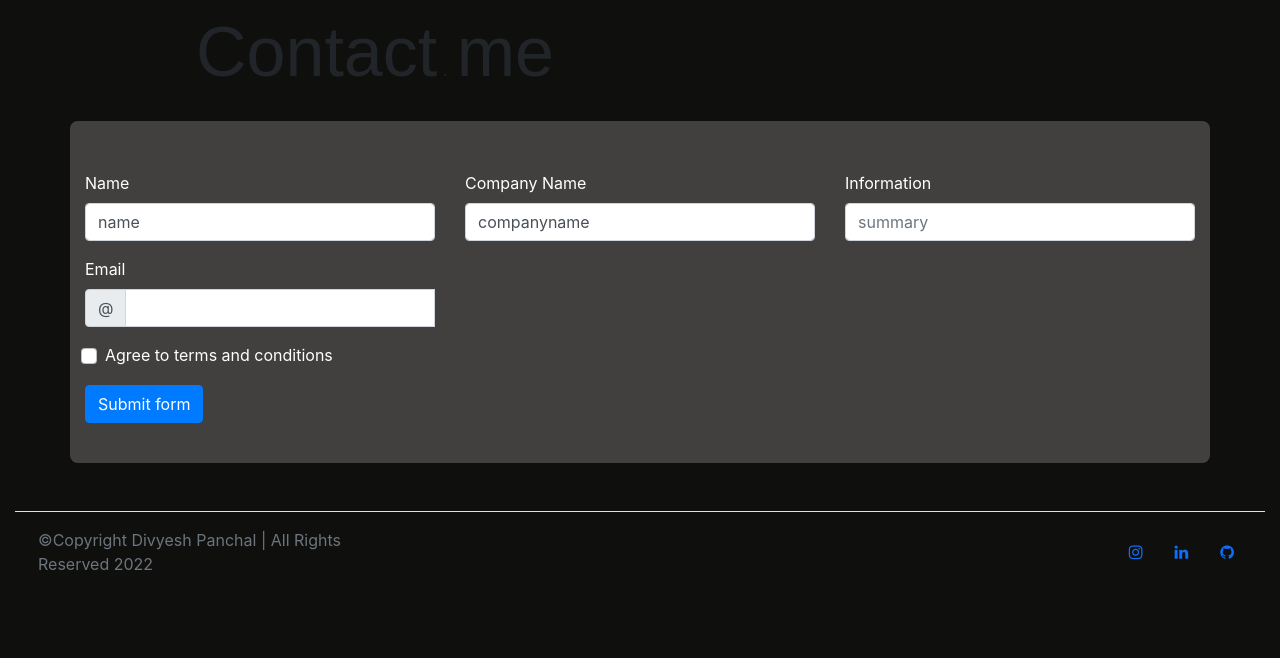
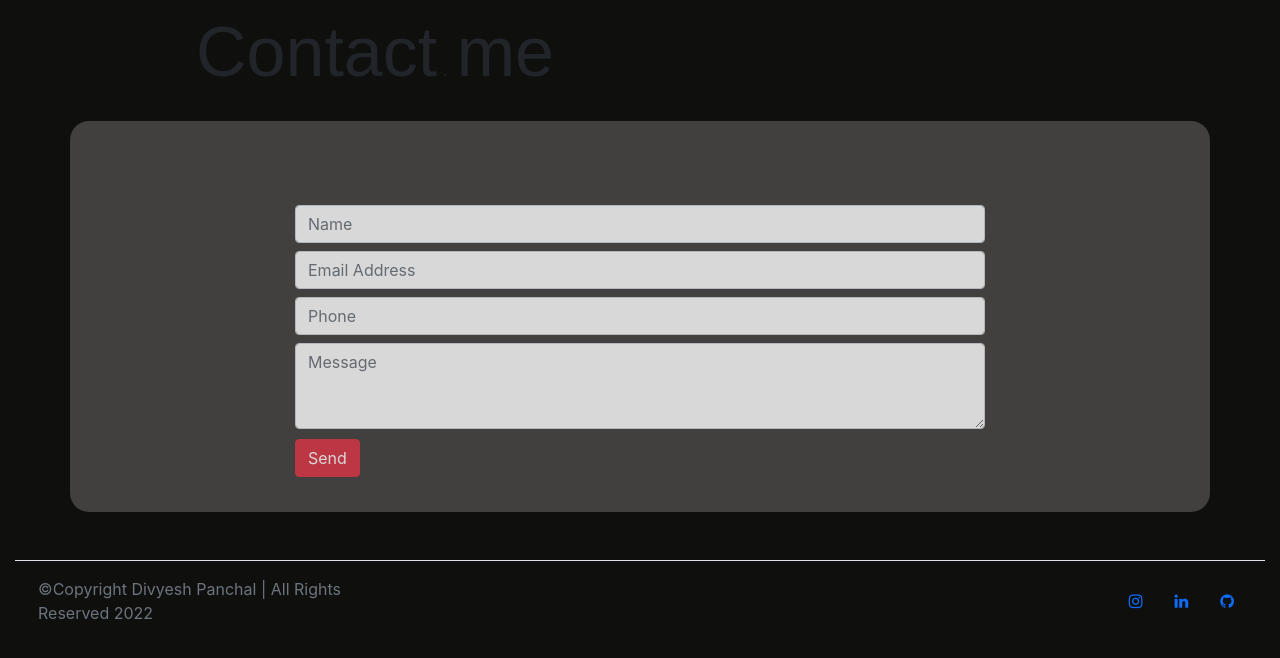
Before and after one commit to DivyeshPanchalDP/Portfolio_django, a Django app: page /contact in a window 1280 px wide. Shown: the part 64-722 px from the top of the page. Run offline with Django 3.2, Linux system fonts and the light colour scheme; some libraries are stand-ins or nearby versions.

Commit message:
Corrected the Contact Form and connected it with Firebase

```diff
--- a/templates/contact.html
+++ b/templates/contact.html
@@ -32,6 +32,11 @@
       background-color: RoyalBlue;
     }
   </style>
+  <script>
+    function resetForm() {
+        document.getElementById("contactForm").reset();
+    }
+    </script>
 </head>
 
 
@@ -72,44 +77,35 @@
     </div>
 
     <div class="container"
-      style="color:white; padding-top: 50px;padding-bottom: 40px;backdrop-filter: blur(5px); background-color: rgb(66, 63, 63); border-radius: 2mm;border-top: 10px;border-bottom: 30px; position: sticky; top: 100px;left:auto; align-self: center;">
+      style="color:white; padding-top: 7px;padding-bottom: 10px;backdrop-filter: blur(5px); background-color: rgb(66, 63, 63); border-radius: 5mm;border-top: 10px;border-bottom: 30px; position: sticky; top: 100px;left:auto; align-self: center;">
 
 
 
+      <!-- <div class="alert"> Submitted Successfully </div> -->
 
-
-      <form class="row g-3 needs-validation" novalidate action="contact" method="POST">
+      <form id="contactForm">
         {% csrf_token %}
-        <div class="col-md-4">
-          <label for="validationCustom01" class="form-label">Name</label>
-          <input type="text" class="form-control" id="name" value="name" name="name" required>
-          <div class="valid-feedback">
-            Looks good!
+        <div class="row form" style="padding-top: 25px; opacity: .8;">
+          <div class="col-md-2">
           </div>
-        </div>
-        <div class="col-md-4">
-          <label for="validationCustom02" class="form-label">Company Name</label>
-          <input type="text" class="form-control" id="companyname" name="companyname" value="companyname" required>
-          <div class="valid-feedback">
-            Looks good!
+          <div class="col-md-8">
+            <div>
+              <div class="card-body">
+                  <!-- <h2 style="float: left; color:brown;">Contact Form</h2> -->
+                  <div class="input-fields">
+                    <br>
+                      <input style="margin: 8px 0 8px 0;" type="text" id="name" class="input form-control" placeholder="Name" required>
+                      <input style="margin: 8px 0 8px 0;" type="text" id="emailid" class="input form-control" pattern="[a-z0-9._%+-]+@[a-z0-9.-]+\.[a-z]{2,4}$" placeholder="Email Address" required>
+                      <input style="margin: 8px 0 8px 0;" type="tel" id="phone" class="input form-control" pattern="^[6789]\d{9,9}$" placeholder="Phone" required>
+                    </div>
+                    <div class="msg">
+                      <textarea style="margin: 5px 0 5px 0;" placeholder="Message" id="msgContent" rows="3" class="form-control" required></textarea>
+                      <input type="submit" value="Send" style="margin: 5px 0 5px 0;" class="btn btn-danger" style="float: right;"> <br>
+                    </div>
+              </div>
+            </div>
           </div>
-        </div>
-        <div class="col-md-4">
-          <label for="validationCustom02" class="form-label">Information</label>
-          <input type="text" class="form-control" id="info" name="info" placeholder="summary" value="" required>
-          <div class="valid-feedback">
-            Looks good!
-          </div>
-        </div>
-        <div class="col-md-4">
-          <label for="validationCustomUsername" class="form-label">Email</label>
-          <div class="input-group has-validation">
-            <span class="input-group-text" id="email">@</span>
-            <input type="text" class="form-control" id="validationCustomUsername" name="email"
-              aria-describedby="inputGroupPrepend" required>
-            <div class="invalid-feedback">
-              Please choose a username.
-            </div>
+          <div class="col-md-2">
           </div>
         </div>
 
@@ -117,20 +113,19 @@
 
 
 
-    <div class="col-12">
-      <div class="form-check">
+    <!-- <div class="col-12">
+      <div class="form-check" style="text-align: center;">
         <input class="form-check-input" type="checkbox" value="" id="invalidCheck" required>
         <label class="form-check-label" for="invalidCheck">
           Agree to terms and conditions
         </label>
         <div class="invalid-feedback">
           You must agree before submitting.
-        </div>
+        </div> <br> <br>
+        <input class="btn btn-primary" style="text-align: center;" type="Submit" value="Submit form">
       </div>
-    </div>
-    <div class="col-12">
-      <button class="btn btn-primary" type="submit">Submit form</button>
-    </div>
+
+    </div> -->
     </form>
 
   </div>
@@ -167,6 +162,8 @@
   <!-- Option 1: Bootstrap Bundle with Popper -->
   <link rel="stylesheet" href="https://stackpath.bootstrapcdn.com/bootstrap/4.1.3/css/bootstrap.min.css"
     integrity="sha384-MCw98/SFnGE8fJT3GXwEOngsV7Zt27NXFoaoApmYm81iuXoPkFOJwJ8ERdknLPMO" crossorigin="anonymous">
+    <script src="https://cdnjs.cloudflare.com/ajax/libs/firebase/7.14.1-0/firebase.js"></script>
+    <script src="contactdata.js"></script>
   <script src="https://stackpath.bootstrapcdn.com/bootstrap/4.1.3/js/bootstrap.min.js"
     integrity="sha384-ChfqqxuZUCnJSK3+MXmPNIyE6ZbWh2IMqE241rYiqJxyMiZ6OW/JmZQ5stwEULTy"
     crossorigin="anonymous"></script>
@@ -175,6 +172,7 @@
   <script src="https://cdn.jsdelivr.net/npm/bootstrap@5.1.3/dist/js/bootstrap.bundle.min.js"
     integrity="sha384-ka7Sk0Gln4gmtz2MlQnikT1wXgYsOg+OMhuP+IlRH9sENBO0LRn5q+8nbTov4+1p"
     crossorigin="anonymous"></script>
+
 
   <!-- Option 2: Separate Popper and Bootstrap JS -->
   <!--
--- /dev/null
+++ b/templates/contactdata.js
@@ -0,0 +1,56 @@
+//   copy your firebase config informations
+
+const firebaseConfig = {
+    apiKey: "AIzaSyARFBw7SN5Glz5i-t0TmjDSRkVKLoIH0_A",
+    authDomain: "portfolio-4fd1f.firebaseapp.com",
+    databaseURL: "https://portfolio-4fd1f-default-rtdb.firebaseio.com",
+    projectId: "portfolio-4fd1f",
+    storageBucket: "portfolio-4fd1f.appspot.com",
+    messagingSenderId: "71563837973",
+    appId: "1:71563837973:web:1517b8e556ed04b90bc41c"
+  };
+
+// initialize firebase
+firebase.initializeApp(firebaseConfig);
+
+// reference your database
+var contactFormDB = firebase.database().ref("contactForm");
+
+document.getElementById("contactForm").addEventListener("submit", submitForm);
+
+function submitForm(e) {
+e.preventDefault();
+
+var name = getElementVal("name");
+var emailid = getElementVal("emailid");
+var phone = getElementVal("phone");
+var msgContent = getElementVal("msgContent");
+
+saveMessages(name, emailid, phone, msgContent);
+
+// //   enable alert
+// document.querySelector(".alert").style.display = "block";
+
+// //   remove the alert
+// setTimeout(() => {
+//   document.querySelector(".alert").style.display = "none";
+// }, 3000);
+
+//   reset the form
+document.getElementById("contactForm").reset();
+}
+
+const saveMessages = (name, emailid, phone, msgContent) => {
+var newContactForm = contactFormDB.push();
+
+newContactForm.set({
+  name: name,
+  emailid: emailid,
+  phone: phone,
+  msgContent: msgContent,
+});
+};
+
+const getElementVal = (id) => {
+return document.getElementById(id).value;
+};
```
